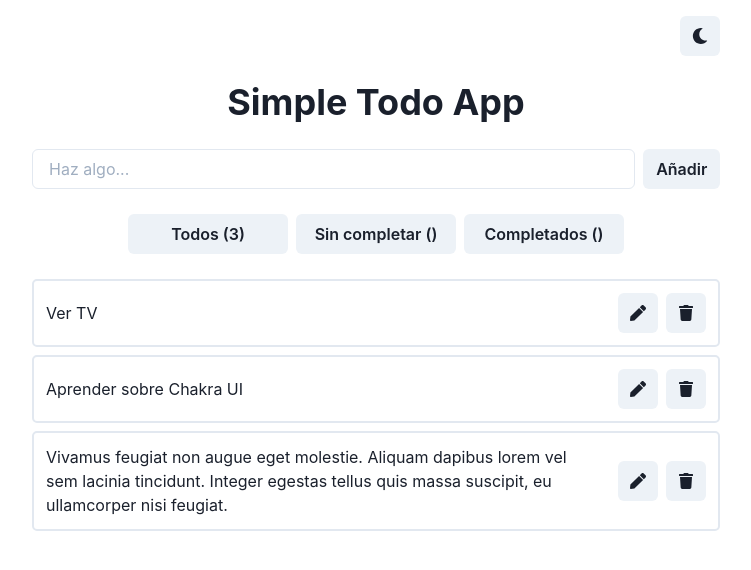
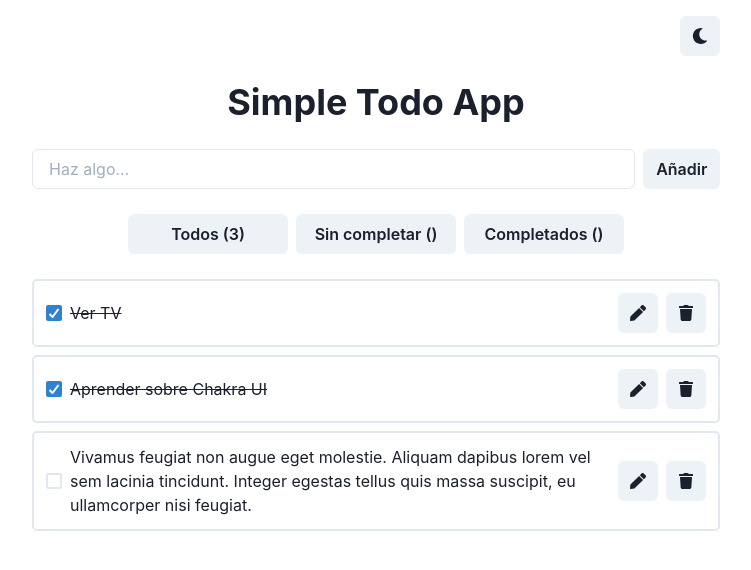
Before and after one commit to pablovrl/react-todo-app, a React (Create React App) app: page / in a window 1280 px wide. Shown: the top 570 px of the page, without its empty margins (264-1015 px from the left). Built offline with nearby package versions, Linux system fonts and the light colour scheme.

Commit message:
se añadió el poder completar tareas

```diff
--- a/src/App.js
+++ b/src/App.js
@@ -55,6 +55,14 @@ function App() {
     }))
   }
 
+  const handleCheckChange = (id) => {
+    setTodos(todos.map(todo => {
+      if(todo.id === id) {
+        return {...todo, completed: !todo.completed}
+      } else return {...todo}
+    }))
+  }
+
   return (
     <Flex w="100vw" justifyContent="center">
       <VStack p={4} w="45rem" spacing="25px">
@@ -68,7 +76,7 @@ function App() {
         </Heading>
         <TodoInput handleAddClick={handleAddClick}/>
         <Filters todos={todos} />
-        <TodoList todos={todos} handleDelClick={handleDelClick} handleEditClick={handleEditClick}/>
+        <TodoList todos={todos} handleCheckChange={handleCheckChange} handleDelClick={handleDelClick} handleEditClick={handleEditClick}/>
       </VStack>
     </Flex>
   );
--- a/src/components/TodoList.jsx
+++ b/src/components/TodoList.jsx
@@ -8,10 +8,11 @@ import {
 	Spacer,
 	Text,
 	Heading,
-	useDisclosure
+	useDisclosure,
+	Checkbox
 } from '@chakra-ui/react'
 
-export default function TodoList({ todos, handleDelClick, handleEditClick}) {
+export default function TodoList({ todos, handleDelClick, handleEditClick, handleCheckChange }) {
 
 	const { isOpen, onOpen, onClose } = useDisclosure()
 	const [editId, setEditId] = useState()
@@ -35,14 +36,15 @@ export default function TodoList({ todos, handleDelClick, handleEditClick}) {
 						borderRadius="5px"
 						p={3}
 					>
-						<Text>{todo.task}</Text>
+						<Checkbox isChecked={todo.completed} onChange={() => handleCheckChange(todo.id)}/>
+						<Text as={todo.completed ? "del" : ""}>{todo.task}</Text>
 						<Spacer />
-						<IconButton icon={<FaPen />} onClick={() => {setEditId(todo.id); onOpen()}} />
+						<IconButton icon={<FaPen />} onClick={() => { setEditId(todo.id); onOpen() }} />
 						<IconButton icon={<FaTrash />} onClick={() => handleDelClick(todo.id)} />
 					</HStack>
 				))}
 			</VStack>
-			<EditModal isOpen={isOpen} onClose={onClose} id={editId} handleEditClick={handleEditClick}/>
+			<EditModal isOpen={isOpen} onClose={onClose} id={editId} handleEditClick={handleEditClick} />
 		</>
 	)
 }
```
